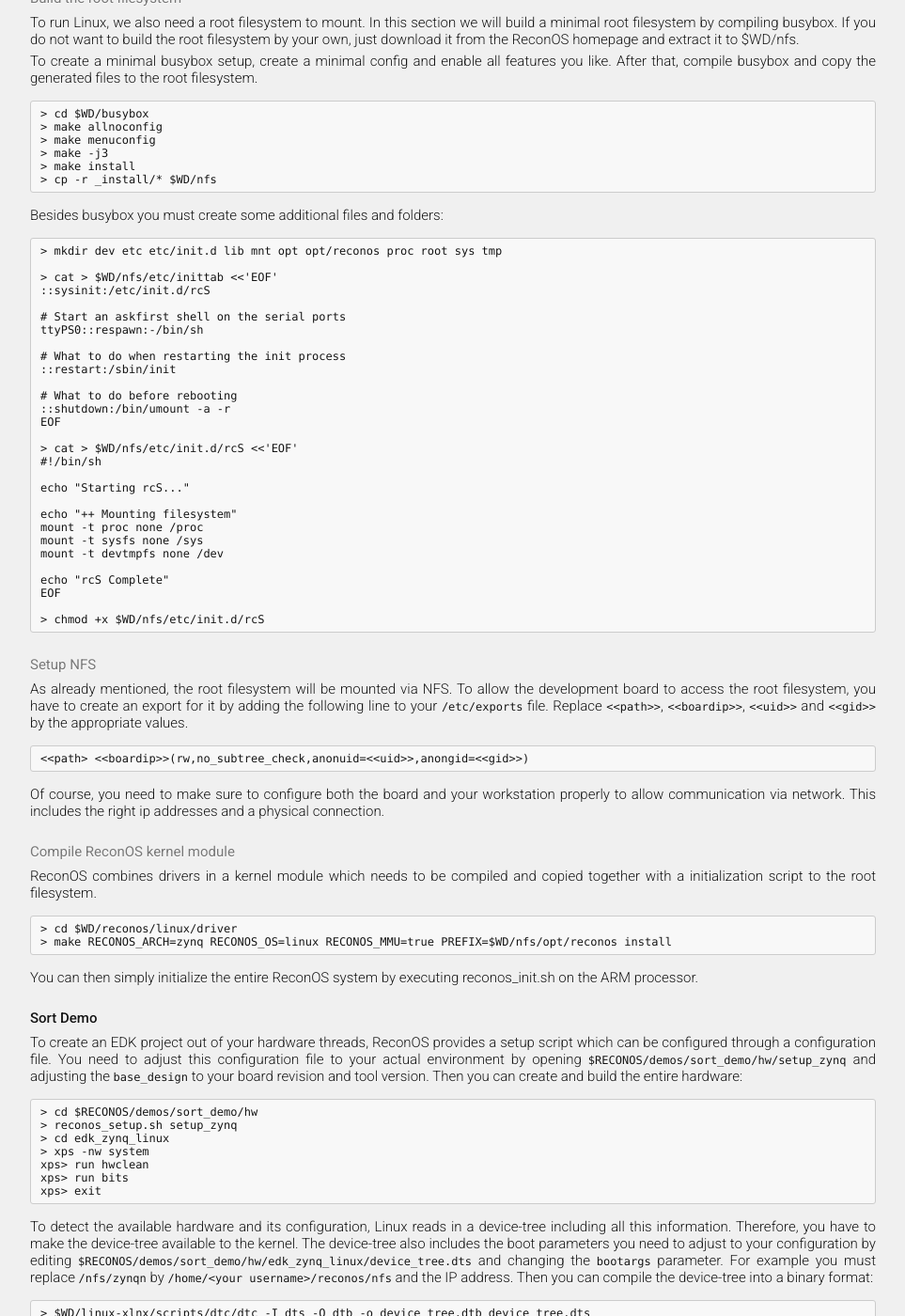
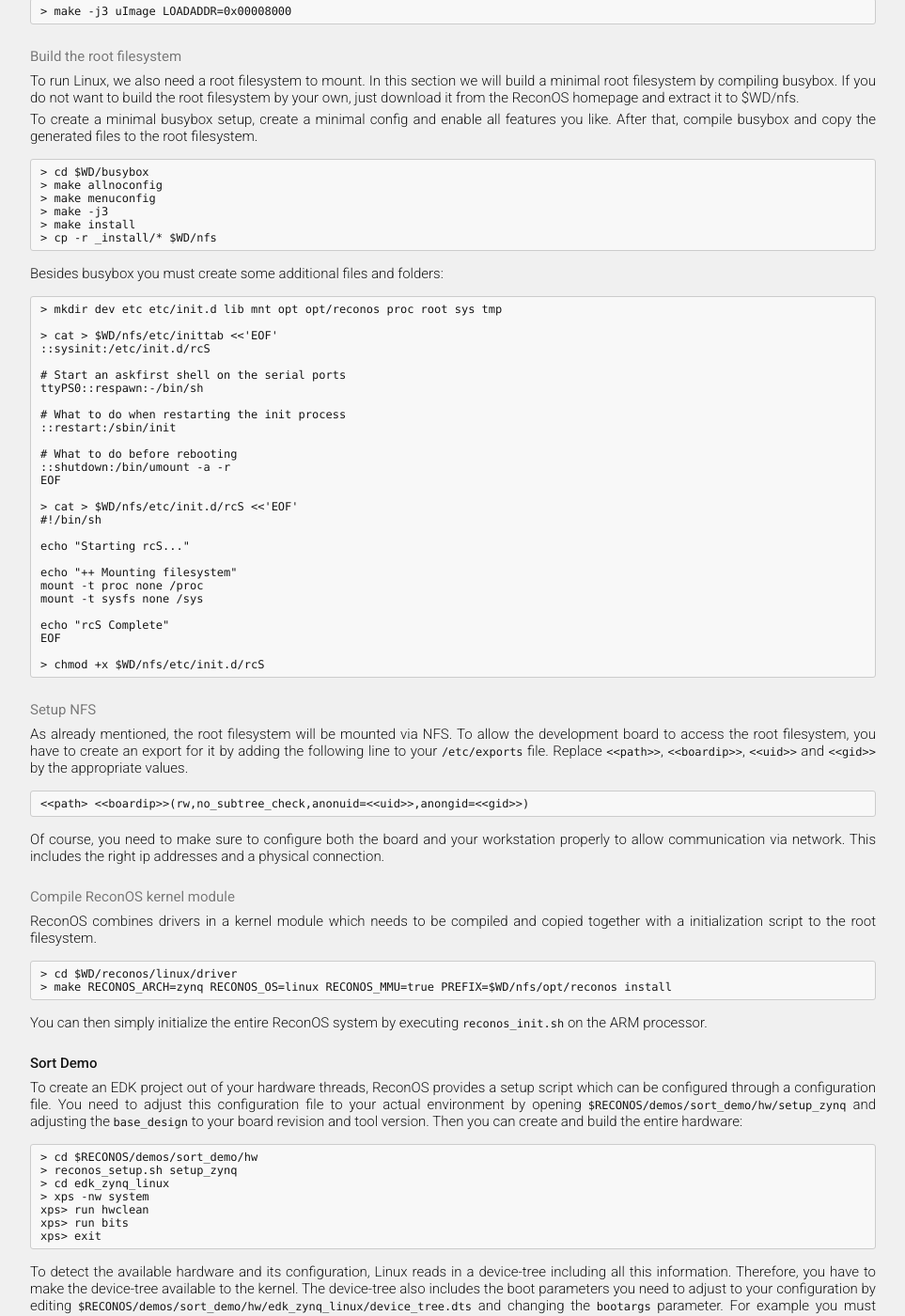
Before and after one commit to ReconOS/reconos.github.io, a Jekyll site: the page built from gettingstarted/tutorial/index.md, in a window 1280 px wide and 1400 px high, scrolled down 2616 px. Shown: the whole window at 94% size, without its empty margins (158-1121 px from the left). Built offline with Jekyll 4.4.1, drawn with Linux system fonts in a browser that asks for light colours; Markdown is read by kramdown in place of the engine named in the settings; some of the changed text lies outside the part shown.

Commit message:
Fixed compilation order for Linux

````diff
--- a/gettingstarted/tutorial/index.md
+++ b/gettingstarted/tutorial/index.md
@@ -186,6 +185,12 @@ zed.dts` to match the following. Of course, you need to adjust `<<serverip>>`,
 ```
 bootargs = "console=ttyPS0,115200 root=/dev/nfs rw nfsroot=<<serverip>>:<<path>>,tcp,nfsvers=3 ip=<<boardip>>:::255.255.255.0:reconos:eth0:off earlyprintk";
 
+```
+
+Now you can compile Linux by the following make command:
+
+```
+> make -j3 uImage LOADADDR=0x00008000
 ```
 
 ### Build the root filesystem
@@ -234,7 +239,6 @@ echo "Starting rcS..."
 echo "++ Mounting filesystem"
 mount -t proc none /proc
 mount -t sysfs none /sys
-mount -t devtmpfs none /dev
 
 echo "rcS Complete"
 EOF
@@ -267,7 +271,7 @@ copied together with a initialization script to the root filesystem.
 ```
 
 You can then simply initialize the entire ReconOS system by executing
-reconos_init.sh on the ARM processor.
+`reconos_init.sh` on the ARM processor.
 
 ## Sort Demo
 
````
Also changed, not shown: other parts of gettingstarted/tutorial/index.md (+0 -1 lines).
